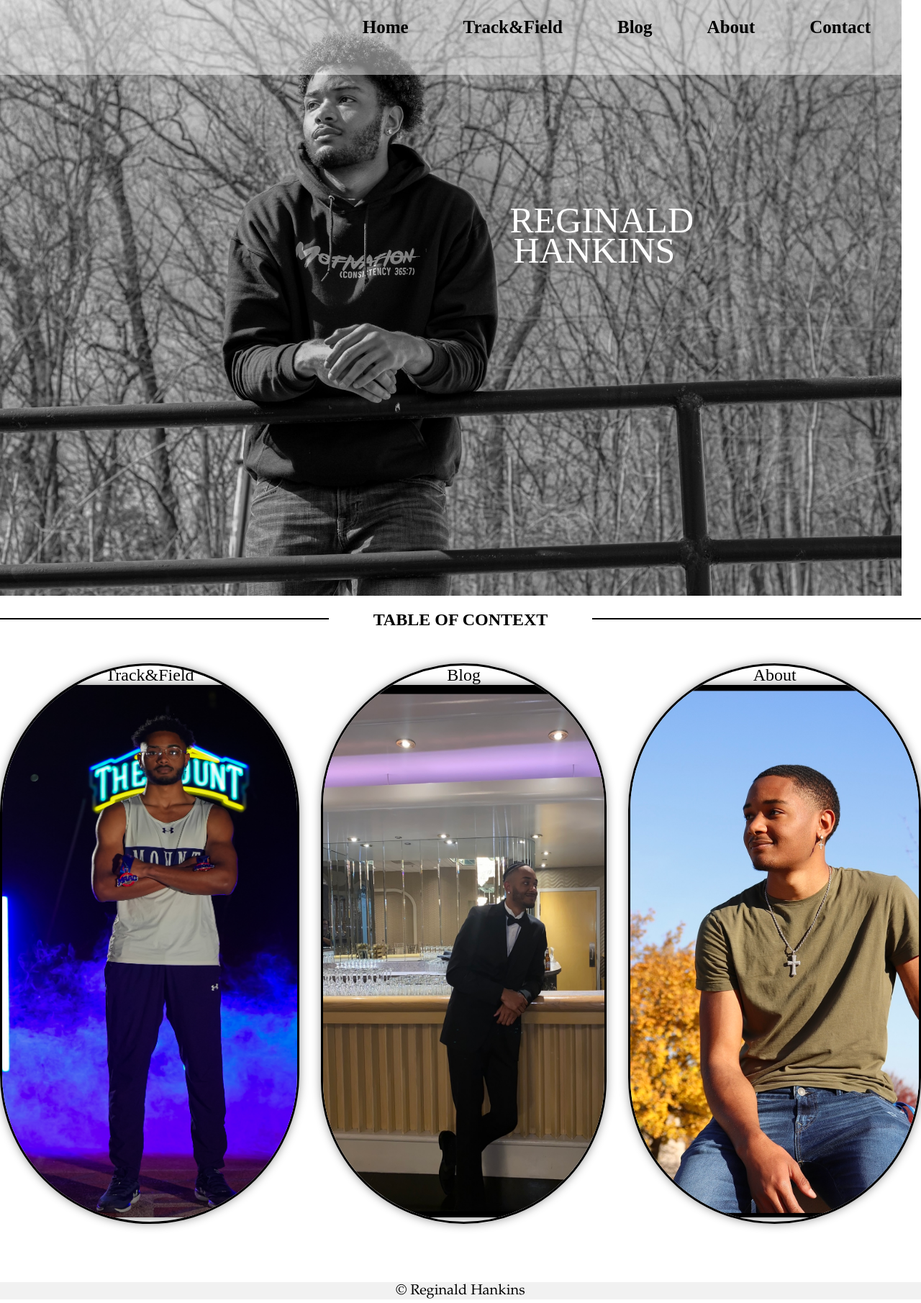
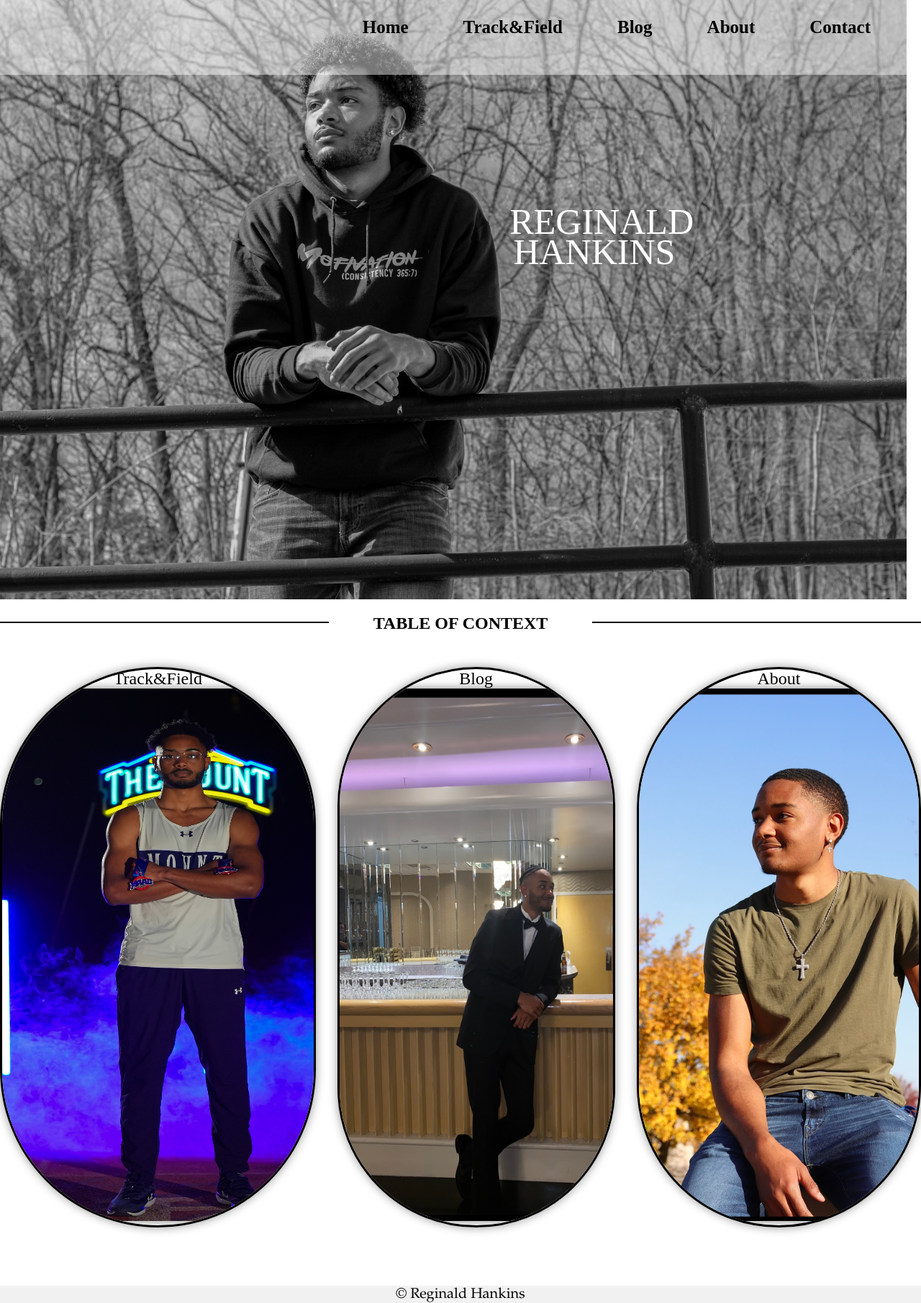
Before and after one commit to R3ggiee/R3ggiee.github.io, a plain HTML site: page index.html in a window 1280 px wide. Shown: the whole page at 72% size. Drawn offline with Linux system fonts and the light colour scheme.

Commit message:
updated img width

```diff
--- a/css/style.css
+++ b/css/style.css
@@ -131,7 +131,7 @@ div ul li{
 
 .homeImgSize {
     margin: 0px -10px 0px -10px; /* Set margins */
-    width: 1273px;
+    width: 100%;
 }
 
 a:hover {
--- a/index.html
+++ b/index.html
@@ -45,7 +45,7 @@
         <div class="gallery">
             <div class="image">
                 <a href="Track&Field.html" class="colorLink">Track&Field</a>
-                <img src="images/StandingMedels.JPG" alt="Picture of me" style="width: 450px;">
+                <img src="images/StandingMedels.JPG" alt="Picture of me">
             </div>
             <div class="image">
                 <a href="Blog.html" class="colorLink">Blog</a>
```
